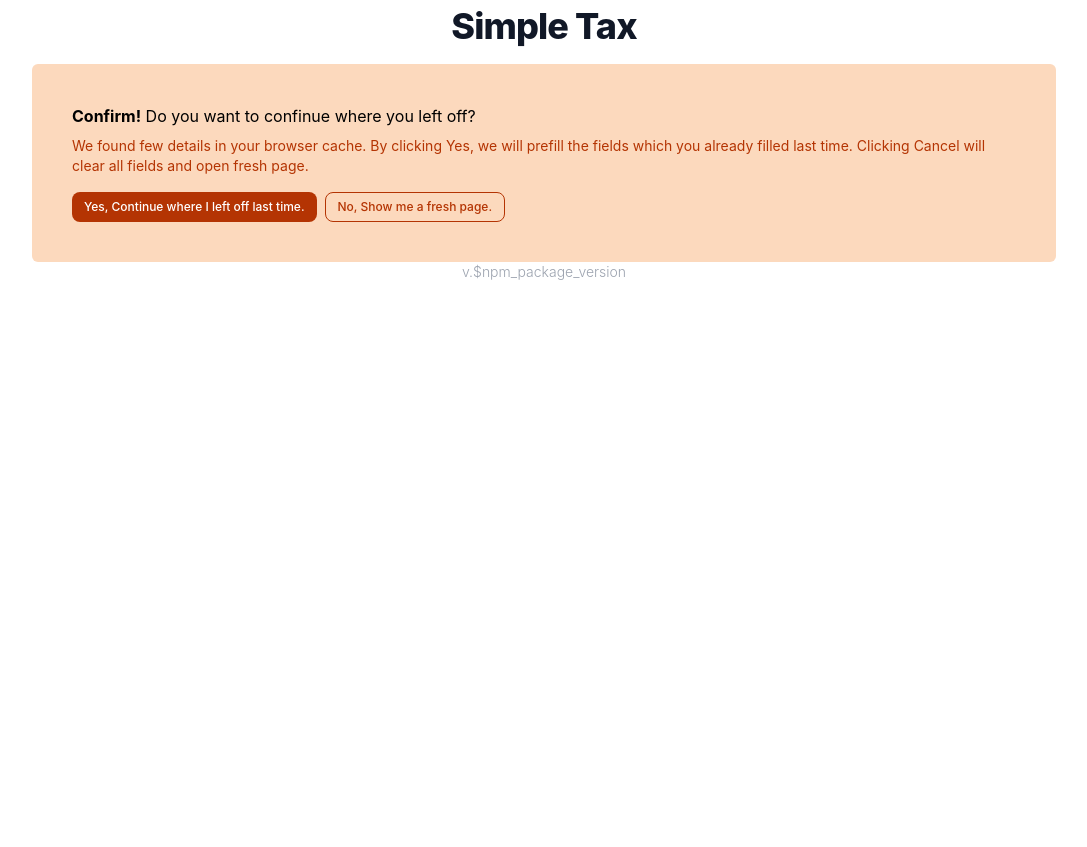
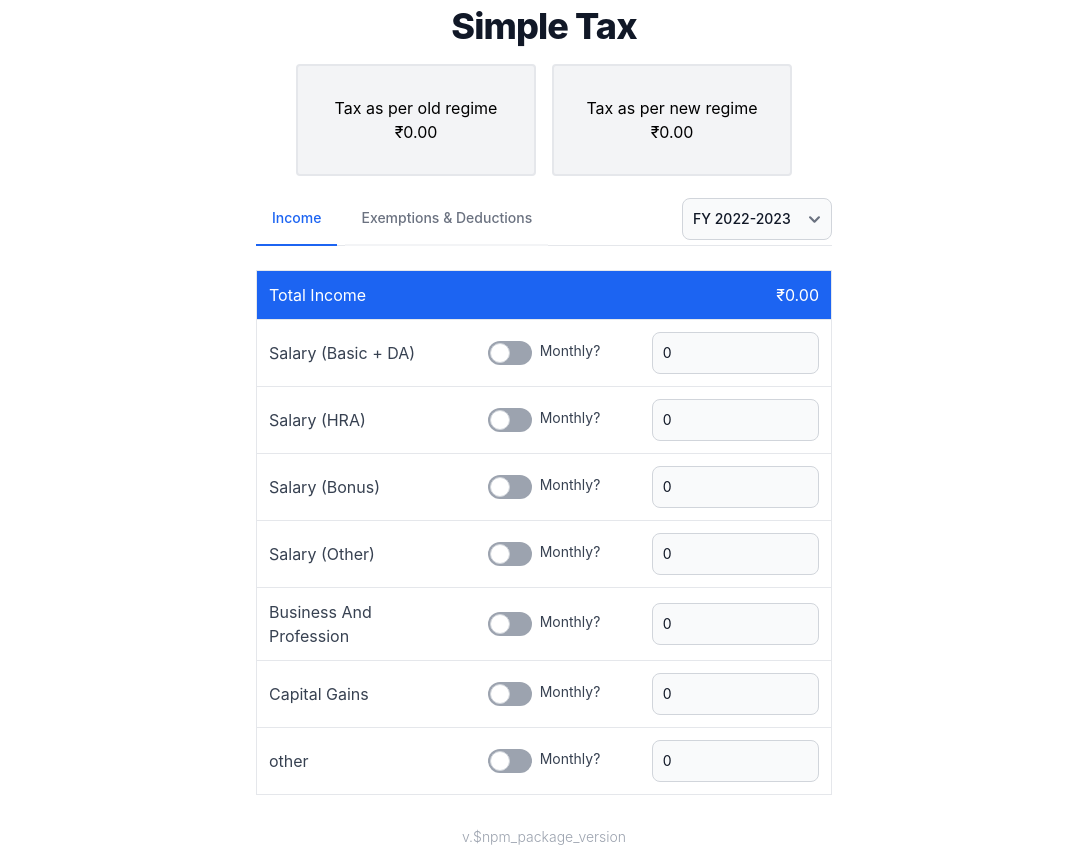
Before and after one commit to jayakrishnancn/easytax, a React (Create React App) app: page / in a window 1280 px wide. Shown: the whole page, without its empty margins (96-1183 px from the left). Before the commit the page ends 800 px from the top, so only its background shows below. Built offline with nearby package versions, Linux system fonts and the light colour scheme.

Commit message:
alert only if localstorage is not empty

```diff
--- a/src/App.tsx
+++ b/src/App.tsx
@@ -9,7 +9,8 @@ import { clearExemptionData } from "./store/reducers/exemptionsReducer";
 import { clearIncomeData } from "./store/reducers/incomeReducer";
 
 function App() {
-  const [showSplashScreen, setShowSplashScreen] = useState(true);
+  const hasPreviousDataInLocalStorage = localStorage && JSON.stringify(localStorage).length > 10
+  const [showSplashScreen, setShowSplashScreen] = useState( hasPreviousDataInLocalStorage);
   const dispatch = useDispatch();
 
   const handleClose = () => {
```
